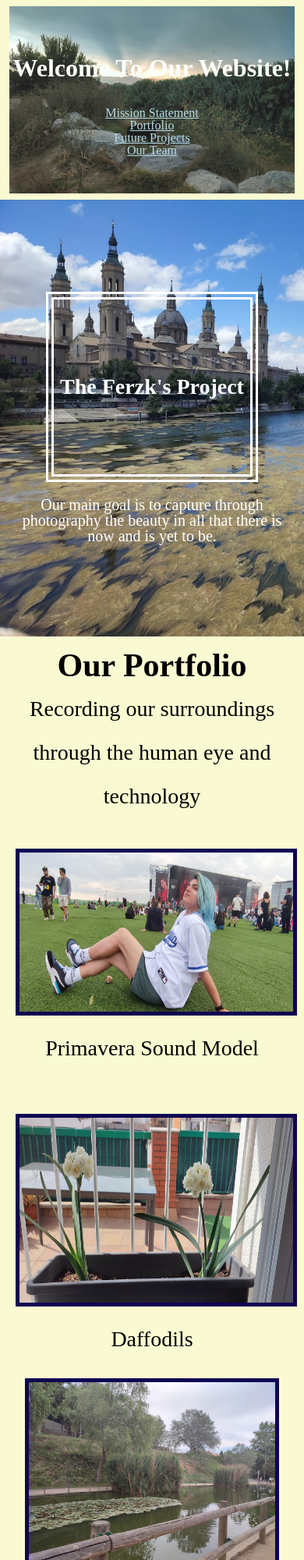
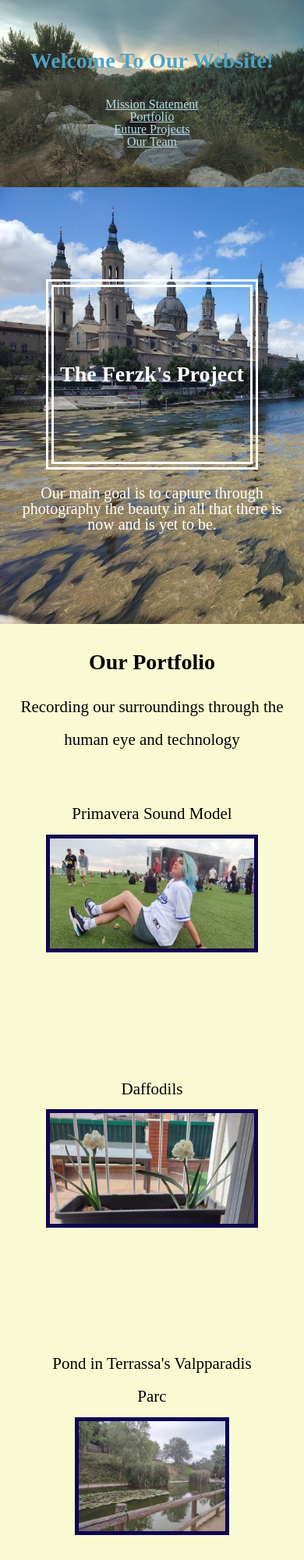
Before and after one commit to FerMon98/Company-Home-Page-Code-Academy, a plain HTML site: page index.html in a window 390 px wide. Shown: the top 2000 px of the page at 78% size. Drawn offline with Linux system fonts and the light colour scheme; a web font is replaced by a local one.

Commit message:
Finishing touches

```diff
--- a/index.html
+++ b/index.html
@@ -53,28 +53,28 @@
 
       <div class="pictures">
           <div class="photos">
+            <p>Primavera Sound Model</p>
             <img class="photos-pic" id="Devon" src="Resources/Devon.jpg" alt="Modeling at Primavera Sound">
-            <p>Primavera Sound Model</p>
           </div>
 
           <div class="photos">
+            <p>Daffodils</p>
             <img class="photos-pic" src="Resources/Flowers.jpg" alt="Narcisos">
-            <p>Daffodils</p>
           </div>
 
           <div class="photos">
+            <p>Pond in Terrassa's Valpparadis Parc</p>
             <img class="photos-pic" src="Resources/Terrassa.jpg" alt="Terrassa Gardens">
-            <p>Pond in Terrassa's Valpparadis Parc</p>
           </div>
 
           <div class="photos">
+            <p>Zaragoza's Aljaferia's Palace</p>
             <img class="photos-pic" src="Resources/Zaragoza Castle.jpg" alt="Zaragoza's Castle">
-            <p>Zaragoza's Aljaferia's Palace</p>
           </div>
 
           <div class="photos">
+            <p>Zaragoza's Botanic Garden</p>
             <img class="photos-pic" src="Resources/Zaragoza.jpg" alt="Zaragoza's Main Park">
-            <p>Zaragoza's Botanic Garden</p>
           </div>
       </div>
     </section>
--- a/styles.css
+++ b/styles.css
@@ -102,6 +102,7 @@ header .desktop ul {
 
 @media only screen and (max-width: 900px) {
     header{
+        margin: 0;
         justify-content: center;
         color: rgb(21, 107, 21);
         background-size: cover;
@@ -109,7 +110,7 @@ header .desktop ul {
     }
 
     header h1{
-        font-size: 2em;
+        font-size: 2.25em;
         line-height: 2em;
     }
 
@@ -133,6 +134,13 @@ header .desktop ul {
 
     .navBarMobile li a:visited {
         color: white;
+    }
+}
+
+@media only screen and (max-width: 500px) and (min-width: 100px) {
+    header h1 {
+        color: rgb(61, 153, 192);
+        font-size: 1.75em;
     }
 }
 
@@ -198,7 +206,7 @@ header .desktop ul {
 
 #portfolio{
     margin-top: 2.5%;
-    height: 60em;
+    height: 50em;
     display: flex;
     flex-direction: column;
     align-items: center;
@@ -211,7 +219,7 @@ header .desktop ul {
     display: flex;
     flex-wrap: wrap;
     justify-content: space-around;
-    height: 85%;
+    height: 75%;
     max-width: 100%;
     margin-top: 2%;
 }
@@ -223,8 +231,8 @@ header .desktop ul {
 
 .photos-pic {
     border: 5px solid rgb(15, 5, 82);
-    height: 90%;
-    max-width: 100%;
+    height: 70%;
+    max-width: 90%;
 }
 
 /* Portfolio Media Query */
@@ -244,13 +252,14 @@ header .desktop ul {
         line-height: 0;
     }
 
-    .pictures p {
-        margin-top: 4%;
-    }
 
     .photos {
         height: 25%;
         max-width: 90%;
+    }
+
+    .photos p{
+        padding-bottom: 4%;
     }
 
     .photos-pic {
@@ -258,6 +267,7 @@ header .desktop ul {
         height: 70%;
         max-width: 100%;
     }
+
 }
 
 @media only screen and (max-width: 1250px) {
@@ -301,12 +311,68 @@ header .desktop ul {
     }
 }
 
+@media only screen and (max-width: 850px) {
+    #portfolio{
+        padding-top: 3%;
+        margin-bottom: 2%;
+        height: 70em;
+        line-height: 2em;
+    }
+
+    #portfolio h2{
+        font-size: 1em;
+    }
+
+    #portfolio p {
+        padding: 2%;
+        font-size: 0.75em;
+        line-height: 2em;
+    }
+
+    .pictures {
+        margin-top: 5%;
+        padding-top: 5%;
+        display: flex;
+        flex-direction: column;
+        align-items: center;
+    }
+
+    .photos {
+        height: 20%;
+        max-width: 90%;
+    }
+
+    .photos-pic {
+        border: 5px solid rgb(15, 5, 82);
+        height: 70%;
+        max-width: 90%;
+    }
+
+    #Devon {
+        height: 60%;
+        max-width: 90%;
+    }
+}
+
+@media only screen and (max-width: 500px) and (min-width: 100px) {
+    .photos-pic {
+        border: 5px solid rgb(15, 5, 82);
+        height: 40%;
+        max-width: 90%;
+    }
+
+    #Devon {
+        height: 40%;
+        max-width: 90%;
+    }
+}
+
 
 /*Future Projects */
 
 #future {
     padding-top: 2%;
-    height: 40em;
+    height: 50em;
     display: flex;
     flex-direction: column;
     align-items: center;
@@ -335,6 +401,7 @@ header .desktop ul {
 
 .plans {
     margin-top: 5%;
+    margin-bottom: 5%;
     display: inline-flex;
     justify-content: space-around;
     color: white;
@@ -351,21 +418,20 @@ header .desktop ul {
 
 @media only screen and (max-width: 1500px) {
     #future h3, h4{
-        font-size: 1.5em;
+        font-size: 1.25em;
         padding: 0 3%;
     }
 
     #future p{
-        font-size: 1.25em;
+        font-size: 1em;
     }
 }
 
 @media only screen and (max-width: 1100px) {
     #future {
-        padding-top: 10%;
         font-size: 1em;
         line-height: 2em;
-        height: 65em;
+        height: fit-content;
         background-image: url(Resources/future.jpeg);
         background-position: center;
         background-size: cover;
@@ -373,7 +439,8 @@ header .desktop ul {
 
     #future h2{
         color: black;
-        line-height: 3em;
+        line-height: 2em;
+        padding-top: 5%;
     }
 
     #future h3, h4{
@@ -382,6 +449,7 @@ header .desktop ul {
     }
 
     .plans {
+        margin-bottom: 2%;
         display: flex;
         flex-direction: column;
         align-items: center;
@@ -390,19 +458,23 @@ header .desktop ul {
 
     .education, .next-stop, .scope {
         max-width: 60%;
-        margin: 3% 1%;
+        margin: 2% 1%;
     }
 
-    .education, .next-stop, .scope p {
-        padding-top: 5%;
+
+}
+
+@media only screen and (min-width: 100px) {
+    #future {
+        height: fit-content;
     }
 }
 
 /*Team Section */
 
 #team {
-    padding-top: 2%;
-    height: 50em;
+    padding-top: 5%;
+    height: 45em;
     display: flex;
     flex-direction: column;
     align-items: center;
@@ -444,13 +516,13 @@ header .desktop ul {
 
 .equipopic {
     border: 5px solid darkcyan;
-    height: 100%;
-    max-width: 100%;
+    height: 80%;
+    max-width: 90%;
 }
 
 /* Team Section Media Query */
 
-@media only screen and (max-width: 760px) {
+@media only screen and (max-width: 800px) {
     #team {
         height: 80em;
     }
```
